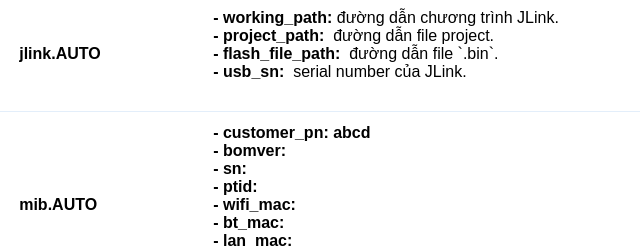
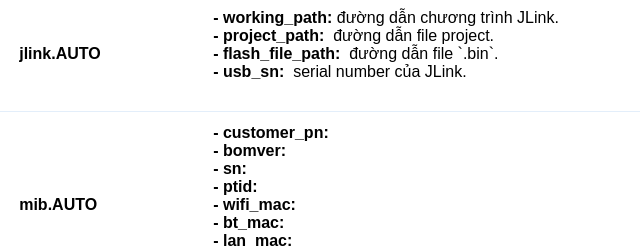
Before and after one commit to Linh-Bau/yaml-script-doc, a plain HTML site: page pages/4-executer-method.html in a window 1280 px wide. Shown: the part 7080-7326 px from the top of the page, 0-640 px from the left. Drawn offline with Linux system fonts and the light colour scheme.

Commit message:
Update HTML documentation by modifying customer_pn parameter formatting

```diff
--- a/pages/4-executer-method.html
+++ b/pages/4-executer-method.html
@@ -975,7 +975,7 @@ Convert text response thành IMEI. Dùng cho lệnh: <b>adb shell service call i
                 <tr>
                     <td><b>mib.AUTO</b></td>
                     <td><pre>
-<b>- customer_pn: abcd</b>
+<b>- customer_pn:</b>
 <b>- bomver:</b>
 <b>- sn:</b>
 <b>- ptid:</b>
```
